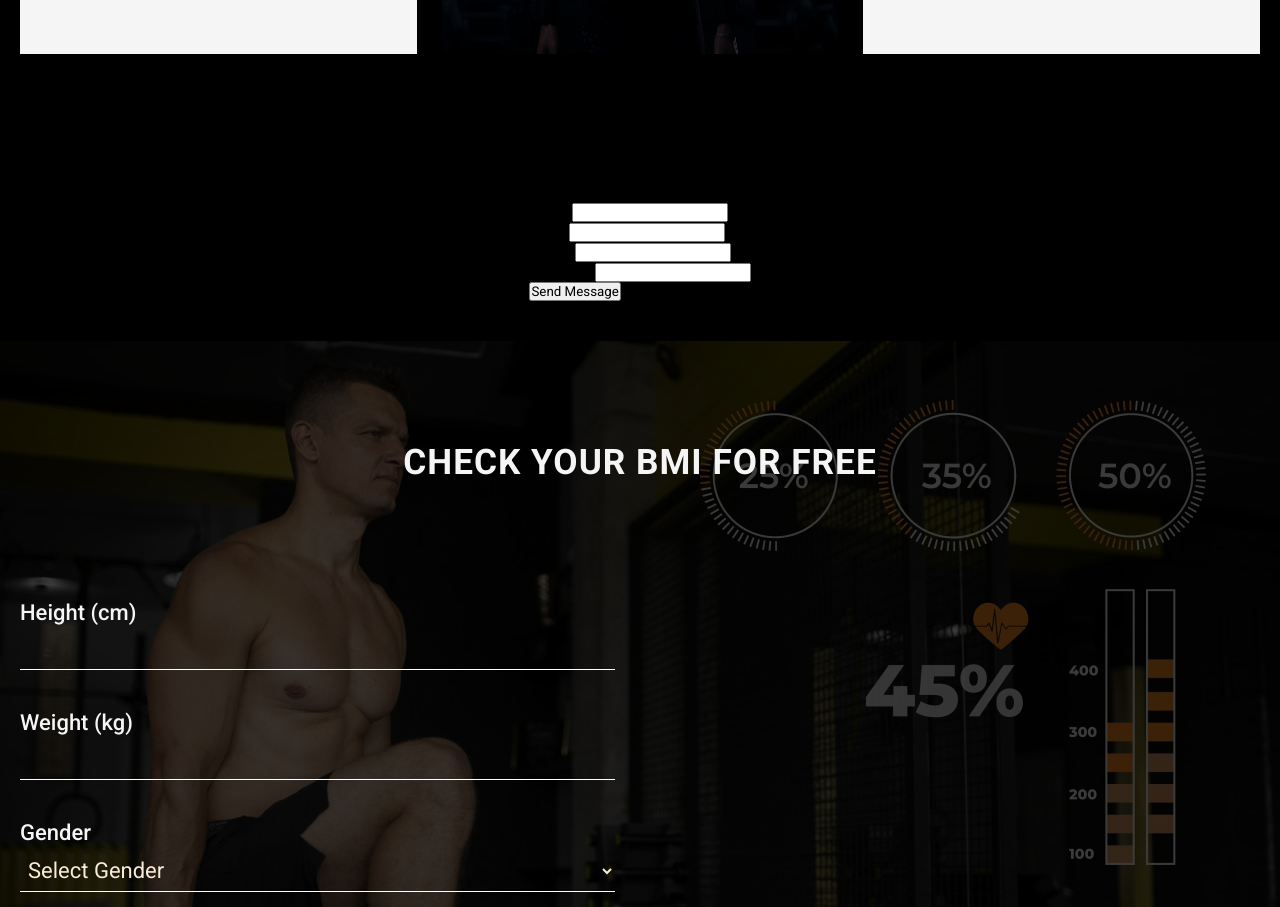
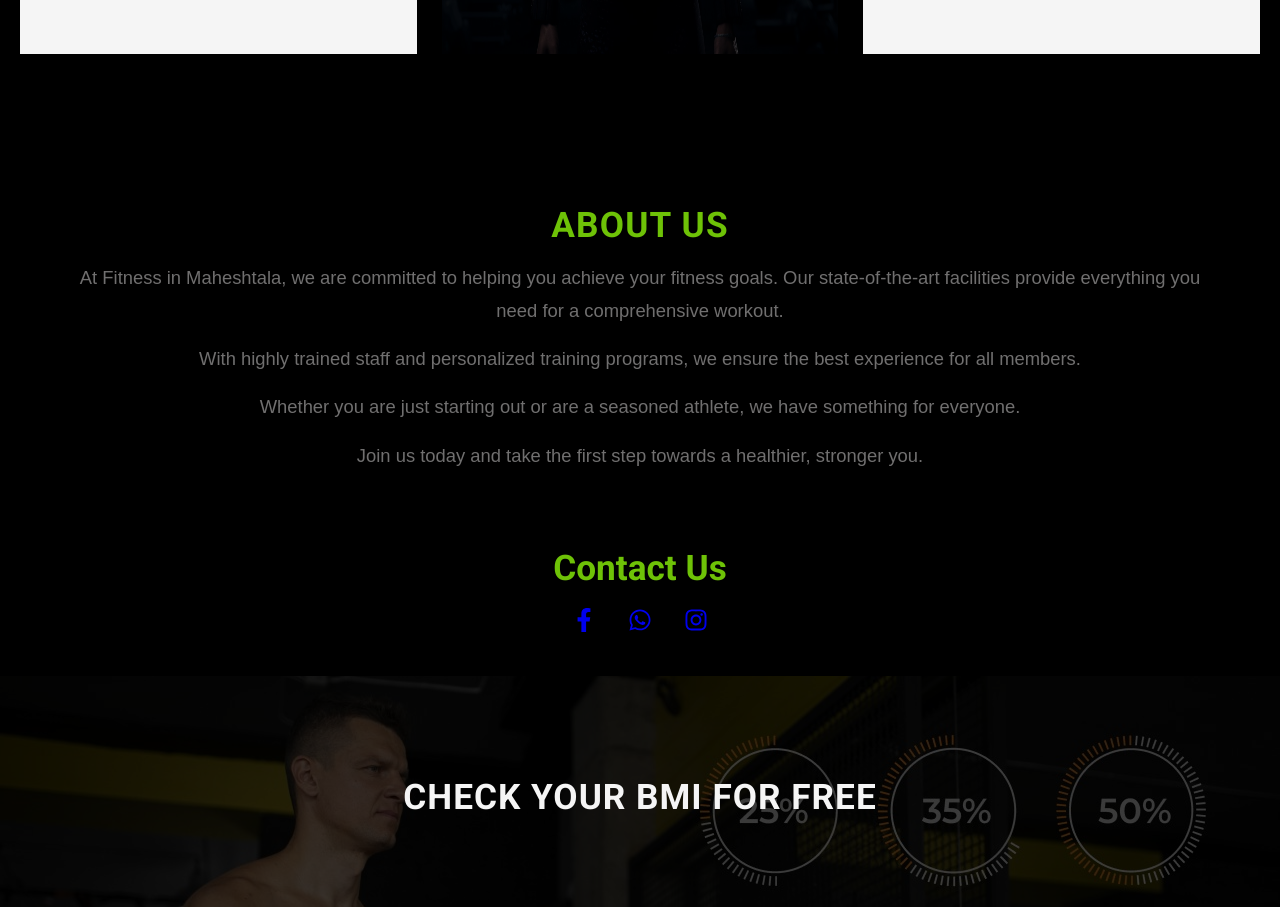
Before and after one commit to ankansharma01/GYM_APP_MERN, a React (Vite) app in the folder FRONTEND/: page / in a window 1280 px wide. Shown: the part 3780-4687 px from the top of the page. Built offline with nearby package versions, Linux system fonts and the light colour scheme.

Commit message:
Contact.jsx

```diff
--- a/FRONTEND/src/Components/Contact.jsx
+++ b/FRONTEND/src/Components/Contact.jsx
@@ -1,77 +1,65 @@
-import React, { useState } from "react";
-import { ClipLoader } from 'react-spinners';
-import { toast } from 'react-toastify';
-import axios from 'axios';
+import React from 'react';
+import { FaFacebookF, FaWhatsapp, FaInstagram } from 'react-icons/fa';
 
 const Contact = () => {
-  const [formData, setFormData] = useState({
-    name: "",
-    email: "",
-    phone: "",
-    message: ""
-  });
-  const [loading, setLoading] = useState(false);
+  return (
+    <>
 
-  const handleChange = (e) => {
-    const { name, value } = e.target;
-    setFormData(prevState => ({
-      ...prevState,
-      [name]: value
-    }));
-  };
 
-  const sendMail = async (e) => {
-    e.preventDefault();
-    setLoading(true);
-    try {
-      const { data } = await axios.post(
-        "https://gym-app-mern-backend.onrender.com",
-        formData,
-        {
-          withCredentials: true,
-          headers: { "Content-Type": "application/json" }
-        }
-      );
-      toast.success(data.message);
-      setFormData({ name: '', email: '', phone: '', message: '' });
-    } catch (error) {
-      toast.error(error.response?.data?.message || "An error occurred while sending the message");
-    } finally {
-      setLoading(false);
-    }
-  };
 
-  return (
-    <section className="contact">
-      <form onSubmit={sendMail} method="POST">
-        <h1><u style={{borderBottom:"1px solid gray;" }}>CONTACT US</u></h1>
-        {['name', 'email', 'phone', 'message'].map((field) => (
-          <div key={field}>
-            <label>{field.charAt(0).toUpperCase() + field.slice(1)}</label>
-            <input
-              type={field === 'email' ? 'email' : field === 'phone' ? 'tel' : 'text'}
-              name={field}
-              value={formData[field]}
-              onChange={handleChange}
-              required
-            />
-          </div>
-        ))}
-        <button
-          type="submit"
-          disabled={loading}
-          style={{
-            display: "flex",
-            justifyContent: "center",
-            alignItems: "center",
-            gap: "15px",
-          }}
-        >
-          {loading && <ClipLoader size={20} color="white" />}
-          Send Message
-        </button>
-      </form>
-    </section>
+       <div className="contact">
+       <div className="about-us">
+      <h2>About Us</h2>
+      <p>
+        At Fitness in Maheshtala, we are committed to helping you achieve your fitness goals.
+        Our state-of-the-art facilities provide everything you need for a comprehensive workout.
+      </p>
+      <p>
+        With highly trained staff and personalized training programs, we ensure the best experience for all members.
+      </p>
+      <p>
+        Whether you are just starting out or are a seasoned athlete, we have something for everyone.
+      </p>
+      <p>
+        Join us today and take the first step towards a healthier, stronger you.
+      </p>
+    </div>
+       <h2 style={{color:'#6EC207', fontSize: "2.2em" , cursor:'pointer'}}>Contact Us</h2>
+       <br/>
+       <div style={{display:'flex' , gap:'1em'}}>
+       <a
+        href="https://facebook.com/yourpage"
+        target="_blank"
+        rel="noopener noreferrer"
+        className="text-blue-600 hover:text-blue-800 transition-colors duration-300"
+      >
+        <FaFacebookF size={24} />
+      </a>
+      <br/>
+
+      <a
+        href="https://wa.me/1234567890"
+        target="_blank"
+        rel="noopener noreferrer"
+        className="text-green-600 hover:text-green-800 transition-colors duration-300"
+      >
+        <FaWhatsapp size={24} />
+      </a>
+      <br/>
+
+      <a
+        href="https://instagram.com/yourpage"
+        target="_blank"
+        rel="noopener noreferrer"
+        className="text-pink-600 hover:text-pink-800 transition-colors duration-300"
+      >
+        <FaInstagram size={24} />
+      </a>
+       </div>
+
+    </div>
+    </>
+
   );
 };
 
```
